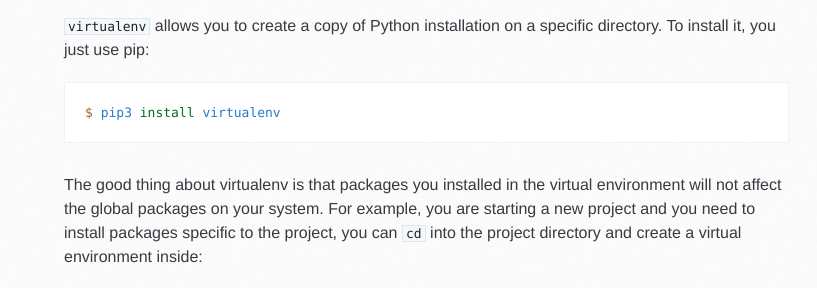
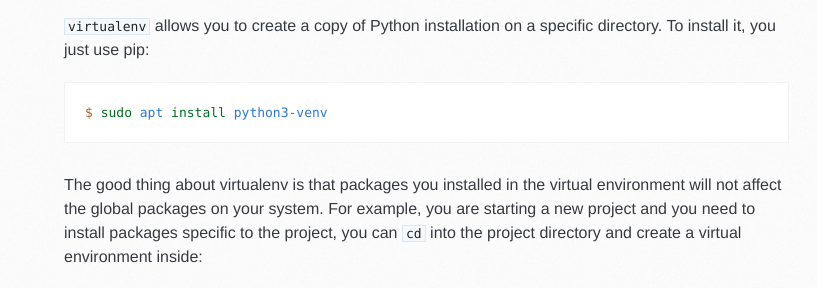
Before and after one commit to kennguyen01/kennguyen01.github.io, a Jekyll site: the page built from _posts/programming/2018/2018-02-19-useful-python-tips.md, in a window 1280 px wide and 900 px high, scrolled down 2100 px. Shown: the part 155-443 px from the top of the window, without its empty margins (76-893 px from the left). Built offline with Jekyll 4.4.1, drawn with Linux system fonts in a browser that asks for light colours; comment, search, counter and statistics services are not loaded.

Commit message:
Correct information about virtualenv

````diff
--- a/_posts/programming/2018/2018-02-19-useful-python-tips.md
+++ b/_posts/programming/2018/2018-02-19-useful-python-tips.md
@@ -77,7 +77,7 @@ If you want to see other pip commands, type `pip3 --help`.
 `virtualenv` allows you to create a copy of Python installation on a specific directory. To install it, you just use pip:
 
 ```shell
-$ pip3 install virtualenv
+$ sudo apt install python3-venv
 ```
 
 The good thing about virtualenv is that packages you installed in the virtual environment will not affect the global packages on your system. For example, you are starting a new project and you need to install packages specific to the project, you can `cd` into the project directory and create a virtual environment inside:
````
